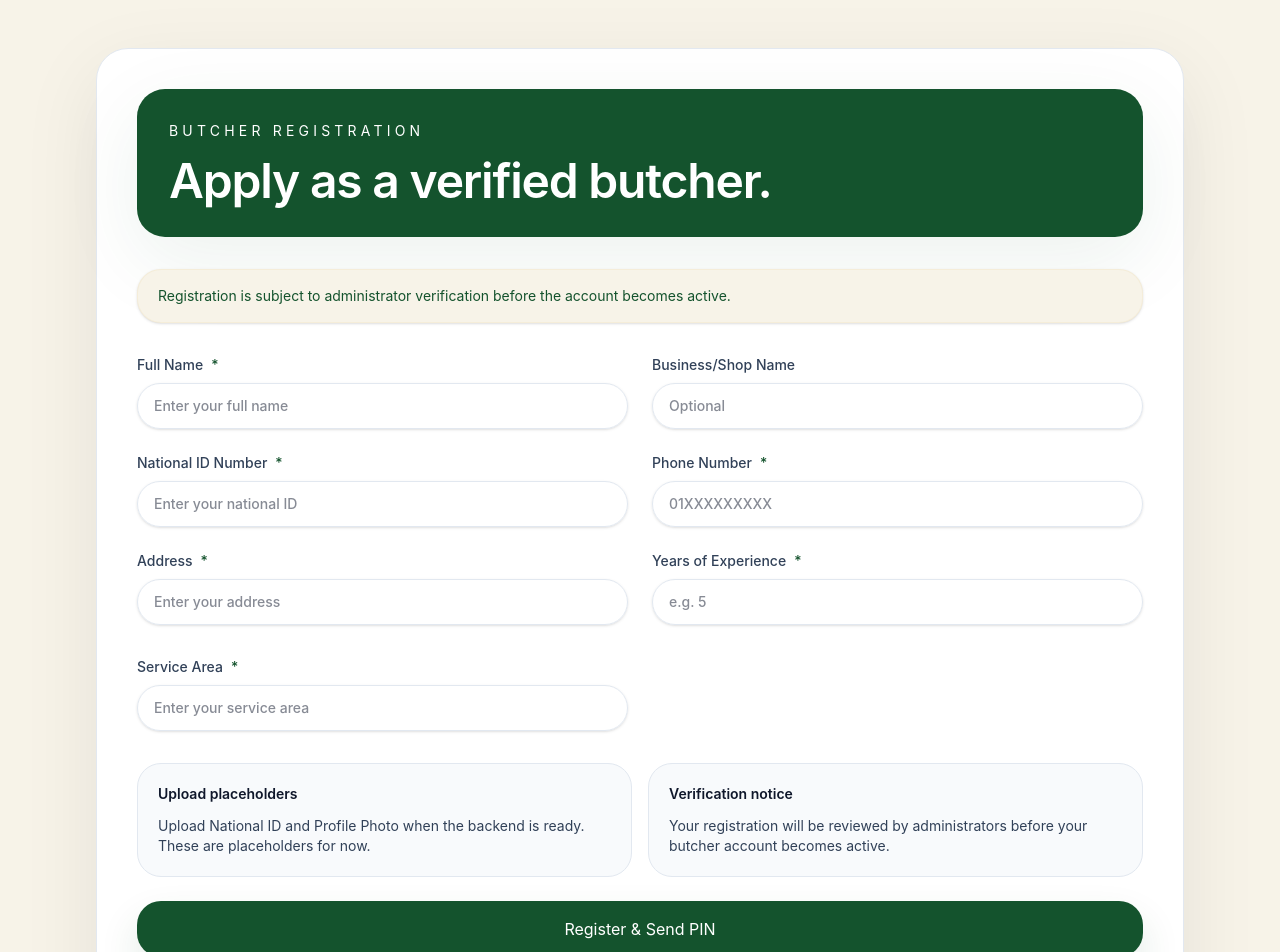
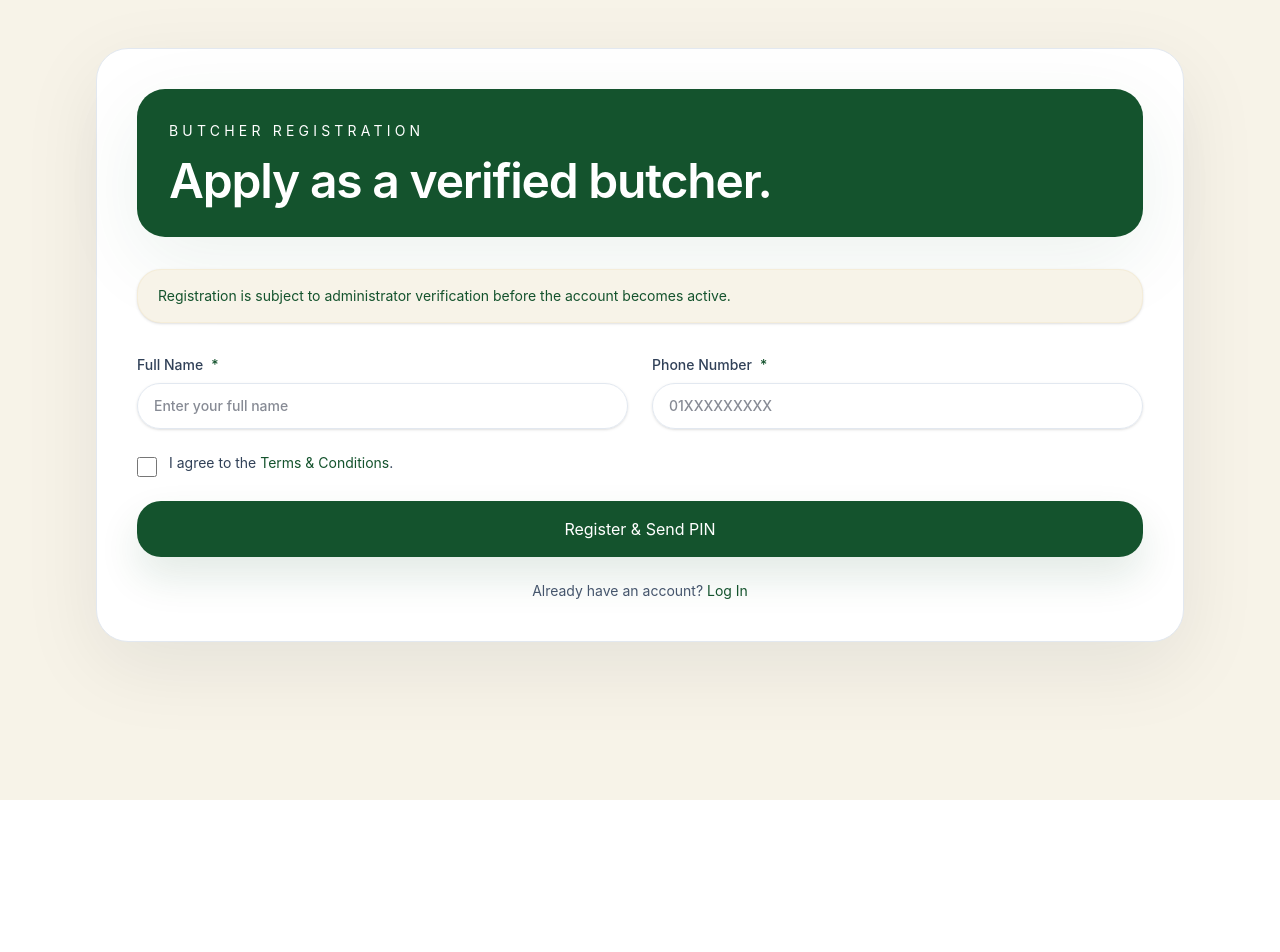
Before and after one commit to Talha-Morshed/QurbaniX, a React (Vite) app in the folder frontend/: page /register/butcher in a window 1280 px wide. Shown: the top 952 px of the page. After the commit the page ends 800 px from the top, so only its background shows below. Built offline with nearby package versions, Linux system fonts and the light colour scheme.

Commit message:
overall bug fixing

```diff
--- a/frontend/src/pages/register/ButcherRegisterForm.jsx
+++ b/frontend/src/pages/register/ButcherRegisterForm.jsx
@@ -2,16 +2,11 @@ import { useState } from 'react';
 import { Link } from 'react-router-dom';
 import FormField from '../../components/form/FormField';
 import { validatePhone } from '../../utils/validation';
-import { BANGLADESH_DISTRICTS } from '../../constants/locations';
 
 const initialState = {
   fullName: '',
-  shopName: '',
-  nationalId: '',
   phone: '',
-  address: '',
-  experience: '',
-  serviceArea: '',
+  agree: false,
 };
 
 export default function ButcherRegisterForm() {
@@ -30,23 +25,23 @@ export default function ButcherRegisterForm() {
   const validate = () => {
     const nextErrors = {};
     if (!form.fullName.trim()) nextErrors.fullName = 'Full name is required.';
-    if (!form.nationalId.trim()) nextErrors.nationalId = 'National ID is required.';
     if (!form.phone.trim()) {
       nextErrors.phone = 'Phone number is required.';
     } else if (!validatePhone(form.phone)) {
       nextErrors.phone = 'Please enter a valid phone number.';
     }
-    if (!form.address.trim()) nextErrors.address = 'Address is required.';
-    if (!form.experience.trim()) nextErrors.experience = 'Years of experience is required.';
-    if (!form.serviceArea.trim()) nextErrors.serviceArea = 'Service area is required.';
+    if (!form.agree) nextErrors.agree = 'You must agree to the terms and conditions.';
 
     setErrors(nextErrors);
     return Object.keys(nextErrors).length === 0;
   };
 
   const handleChange = (event) => {
-    const { name, value } = event.target;
-    setForm((current) => ({ ...current, [name]: value }));
+    const { name, value, type, checked } = event.target;
+    setForm((current) => ({
+      ...current,
+      [name]: type === 'checkbox' ? checked : value,
+    }));
   };
 
   const handleSubmit = (event) => {
@@ -116,24 +111,16 @@ export default function ButcherRegisterForm() {
         <form className="space-y-6" onSubmit={handleSubmit} noValidate>
           <div className="grid gap-6 lg:grid-cols-2">
             <FormField label="Full Name" name="fullName" value={form.fullName} onChange={handleChange} error={errors.fullName} placeholder="Enter your full name" required />
-            <FormField label="Business/Shop Name" name="shopName" value={form.shopName} onChange={handleChange} placeholder="Optional" />
-            <FormField label="National ID Number" name="nationalId" value={form.nationalId} onChange={handleChange} error={errors.nationalId} placeholder="Enter your national ID" required />
             <FormField label="Phone Number" name="phone" value={form.phone} onChange={handleChange} error={errors.phone} placeholder="01XXXXXXXXX" required />
-            <FormField label="Address" name="address" value={form.address} onChange={handleChange} error={errors.address} placeholder="Enter your address" required suggestions={BANGLADESH_DISTRICTS} />
-            <FormField label="Years of Experience" name="experience" value={form.experience} onChange={handleChange} error={errors.experience} placeholder="e.g. 5" required />
-            <FormField label="Service Area" name="serviceArea" value={form.serviceArea} onChange={handleChange} error={errors.serviceArea} placeholder="Enter your service area" required suggestions={BANGLADESH_DISTRICTS} />
           </div>
 
-          <div className="grid gap-4 lg:grid-cols-2">
-            <div className="rounded-3xl border border-slate-200 bg-slate-50 p-5 text-sm text-slate-700">
-              <p className="font-semibold text-slate-900">Upload placeholders</p>
-              <p className="mt-3">Upload National ID and Profile Photo when the backend is ready. These are placeholders for now.</p>
-            </div>
-            <div className="rounded-3xl border border-slate-200 bg-slate-50 p-5 text-sm text-slate-700">
-              <p className="font-semibold text-slate-900">Verification notice</p>
-              <p className="mt-3">Your registration will be reviewed by administrators before your butcher account becomes active.</p>
-            </div>
-          </div>
+          <label className="flex items-start gap-3 text-sm text-slate-700">
+            <input type="checkbox" name="agree" checked={form.agree} onChange={handleChange} className="mt-1 h-5 w-5 rounded border-slate-300 text-primary focus:ring-warm-cream" />
+            <span>
+              I agree to the <Link to="/terms" className="font-semibold text-primary hover:text-primary-dark">Terms & Conditions</Link>.
+              {errors.agree && <span className="block text-rose-600">{errors.agree}</span>}
+            </span>
+          </label>
 
           <button type="submit" className="inline-flex w-full items-center justify-center rounded-3xl bg-primary px-6 py-4 text-sm font-semibold text-white shadow-lg shadow-primary transition duration-200 hover:-translate-y-0.5 hover:bg-primary-dark active:translate-y-1">
             {isSubmitting ? 'Sending...' : 'Register & Send PIN'}
```
